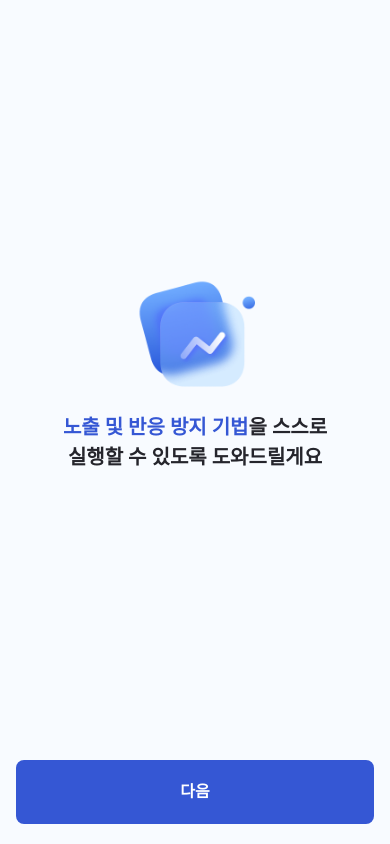
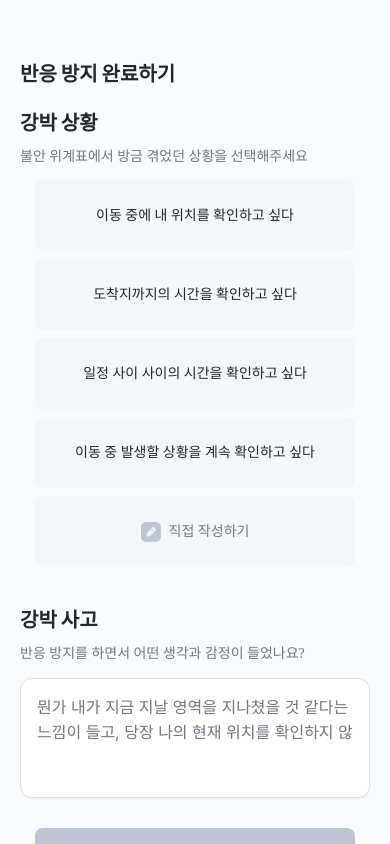
Before and after one commit to mindit-selfcbt/mindit-FE, a React Native app: screen /exitresponseprevention in a window 390 px wide. Built offline with nearby package versions, Linux system fonts and the light colour scheme; what react-native-sound would draw is missing.

Commit message:
Feat: Add ExitResponsePreventionScreen UI and logic

```diff
--- a/src/navigation/AppNavigator.tsx
+++ b/src/navigation/AppNavigator.tsx
@@ -12,6 +12,7 @@ import imaginereadyScreen from '../screens/imagine/imaginereadyScreen';
 import imaginalexposureScreen from '../screens/imagine/imaginalexposureScreen';
 import exposureScreen from '../screens/aiarexposure/exposureScreen';
 import responsepreventionScreen from '../screens/responseprevention/responsepreventionScreen';
+import exitresponsepreventionScreen from '../screens/responseprevention/exitresponsepreventionScreen';
 import recordcatalogScreen from '../screens/record/recordcatalogScreen';
 import recordScreen from '../screens/record/recordScreen';
 import cognitiveerrorScreen from '../screens/record/cognitiveerrorScreen';
@@ -88,6 +89,11 @@ const AppNavigator = () => {
           options={{ headerShown: false }}
         />
         <Stack.Screen
+          name="exitresponseprevention"
+          component={exitresponsepreventionScreen}
+          options={{ headerShown: false }}
+        />
+        <Stack.Screen
           name="recordcatalog"
           component={recordcatalogScreen}
           options={{ headerShown: false }}
--- a/src/screens/responseprevention/exitresponsepreventionScreen.tsx
+++ b/src/screens/responseprevention/exitresponsepreventionScreen.tsx
@@ -1,198 +1,335 @@
-import React from 'react';
-import { View, Text, TouchableOpacity, StyleSheet } from 'react-native';
+import React, { useState } from 'react';
+import {
+  View,
+  Text,
+  TouchableOpacity,
+  StyleSheet,
+  ScrollView,
+  TextInput,
+  KeyboardAvoidingView,
+  Platform,
+  Image,
+} from 'react-native';
 
-export default function CognitiveErrorScreen() {
+const editIcon = require('../../assets/img/responseprevention/editImg.png');
+
+const COLORS = {
+  BG_LIGHT: '#F8FBFF',
+  BG_BUTTON: '#3557D4',
+  TEXT_DARK: '#25252C',
+  TEXT_GRAY: '#717780',
+  TEXT_WHITE: '#FFFFFF',
+  BG_BUTTON_LIGHT: '#F3F7FB',
+  BORDER_GRAY: '#E0E0E0',
+  BORDER_BLUE_LIGHT: '#E8F1FF',
+  TEXT_BLUE: '#3856C1',
+  PLACEHOLDER: '#BDC5D3',
+};
+
+export default function ExitResponsePreventionScreen() {
+  const [selectedSituation, setSelectedSituation] = useState('');
+  const [customSituation, setCustomSituation] = useState('');
+  const [obsessiveThought, setObsessiveThought] = useState('');
+
+  const situationOptions = [
+    '이동 중에 내 위치를 확인하고 싶다',
+    '도착지까지의 시간을 확인하고 싶다',
+    '일정 사이 사이의 시간을 확인하고 싶다',
+    '이동 중 발생할 상황을 계속 확인하고 싶다',
+  ];
+
+  const handleSelectSituation = situation => {
+    setSelectedSituation(situation);
+    if (situation !== '직접 작성하기') {
+      setCustomSituation('');
+    }
+  };
+
+  const isCompleteButtonActive =
+    (!!selectedSituation && selectedSituation !== '직접 작성하기') ||
+    (selectedSituation === '직접 작성하기' &&
+      customSituation.trim() !== '' &&
+      obsessiveThought.trim() !== '');
+
   return (
-    <View style={styles.outerContainer}>
-      <View style={styles.container}>
-        {/* 강박 상황 */}
-        <View style={styles.situationBox}>
-          <Text style={styles.infoLabel}>강박 상황</Text>
-          <Text style={styles.infoText}>
-            지하철 손잡이를 잡고 손이 오염된 것 같다고 생각한다
-          </Text>
+    <KeyboardAvoidingView
+      style={styles.outerContainer}
+      behavior={Platform.OS === 'ios' ? 'padding' : 'height'}
+      keyboardVerticalOffset={0}
+    >
+      <ScrollView
+        style={styles.scrollView}
+        contentContainerStyle={styles.contentContainer}
+        showsVerticalScrollIndicator={false}
+      >
+        <View style={styles.header}>
+          <Text style={styles.headerTitle}>반응 방지 완료하기</Text>
         </View>
 
-        {/* 침투사고 */}
         <View style={styles.section}>
-          <Text style={styles.sectionTitle}>침투사고</Text>
-          <View style={styles.contentBox}>
-            <Text style={styles.contentText}>
-              당장 손을 씻지 않으면 병에 걸릴 것 같다는 생각이 든다
-            </Text>
+          <Text style={styles.sectionTitle}>강박 상황</Text>
+          <Text style={styles.sectionSubtitle}>
+            불안 위계표에서 방금 겪었던 상황을 선택해주세요
+          </Text>
+          {situationOptions.map(situation => (
+            <TouchableOpacity
+              key={situation}
+              style={[
+                styles.situationButton,
+                selectedSituation === situation && styles.situationButtonActive,
+              ]}
+              onPress={() => handleSelectSituation(situation)}
+              activeOpacity={0.8}
+            >
+              <Text
+                style={[
+                  styles.situationButtonText,
+                  selectedSituation === situation &&
+                    styles.situationButtonTextActive,
+                ]}
+              >
+                {situation}
+              </Text>
+            </TouchableOpacity>
+          ))}
+
+          <TouchableOpacity
+            style={[
+              styles.situationButton,
+              styles.writeButton,
+              selectedSituation === '직접 작성하기' &&
+                styles.situationButtonActive,
+            ]}
+            onPress={() => handleSelectSituation('직접 작성하기')}
+            activeOpacity={0.8}
+          >
+            <View style={styles.writeButtonContent}>
+              <Image
+                source={editIcon}
+                style={styles.writeIcon}
+                resizeMode="contain"
+              />
+              <Text
+                style={[
+                  styles.writeButtonText,
+                  selectedSituation === '직접 작성하기' &&
+                    styles.situationButtonTextActive,
+                ]}
+              >
+                직접 작성하기
+              </Text>
+            </View>
+          </TouchableOpacity>
+
+          {selectedSituation === '직접 작성하기' && (
+            <TextInput
+              style={styles.customInput}
+              placeholder="강박 상황을 직접 입력하세요."
+              placeholderTextColor={COLORS.PLACEHOLDER}
+              value={customSituation}
+              onChangeText={setCustomSituation}
+              multiline
+            />
+          )}
+        </View>
+
+        <View style={styles.section}>
+          <Text style={styles.sectionTitle}>강박 사고</Text>
+          <Text style={styles.sectionSubtitle}>
+            반응 방지를 하면서 어떤 생각과 감정이 들었나요?
+          </Text>
+          <View style={styles.textBox}>
+            <TextInput
+              style={styles.textInput}
+              placeholder="뭔가 내가 지금 지날 영역을 지나쳤을 것 같다는 느낌이 들고, 당장 나의 현재 위치를 확인하지 않으면 늦을 것 같다는 생각이 든다."
+              placeholderTextColor={COLORS.TEXT_GRAY}
+              value={obsessiveThought}
+              onChangeText={setObsessiveThought}
+              multiline
+            />
           </View>
         </View>
 
-        {/* 그릇된 믿음 */}
-        <View style={styles.section}>
-          <Text style={styles.sectionTitle}>그릇된 믿음</Text>
-          <View style={styles.contentBox}>
-            <Text style={styles.contentText}>
-              손을 씻지 않으면 걱정하는 일이 벌어질 것이라는 믿음
-            </Text>
-          </View>
-        </View>
-
-        {/* 인지적 오류 */}
-        <View style={styles.section}>
-          <Text style={styles.sectionTitle}>인지적 오류</Text>
-          <View style={styles.contentBox}>
-            <Text style={styles.cogErrorTitle}>과잉 일반화{'\n'}</Text>
-            <Text style={styles.contentTextLeft}>
-              ‘한 번 병에 걸릴 수도 있다’는 가능성을 ‘항상 그럴 것이다’로
-              과도하게 일반화한다.{'\n\n'}
-            </Text>
-
-            <View style={styles.divider} />
-
-            <Text style={styles.cogErrorTitle}>재앙화{'\n'}</Text>
-            <Text style={styles.contentTextLeft}>
-              ‘손잡이를 잡는 행동’이 바로 병에 걸리는 심각한 결과로 이어질
-              것이라는 생각은 실제 증거나 정보 없이 미래를 단정하는 경향이다.
-              지금은 단지 그런 느낌이 들었을 뿐이지만, 마치 사실인 것처럼
-              느껴지게 한다.{'\n\n'}
-            </Text>
-
-            <View style={styles.divider} />
-
-            <Text style={styles.cogErrorTitle}>확률의 왜곡{'\n'}</Text>
-            <Text style={styles.contentTextLeft}>
-              병에 걸릴 가능성을 실제보다 높게 평가한다.
-            </Text>
-          </View>
-        </View>
-
-        {/* 현실적인 생각 */}
-        <View style={styles.section}>
-          <Text style={styles.sectionTitle}>현실적인 생각</Text>
-          <View style={styles.contentBox}>
-            <Text style={styles.contentText}>
-              손잡이를 만지면 불편한 느낌이 들 수는 있지만, 실제로 병에 걸릴
-              일은 거의 없다. 또한 그 불편함은 시간이 지나면서 사라지고, 나는
-              그걸 감당할 수 있다.
-            </Text>
-          </View>
-        </View>
-
-        {/* 버튼 */}
-        <TouchableOpacity style={styles.chatBtn}>
-          <Text style={styles.chatBtnLabel}>채팅 다시 보기</Text>
+        <TouchableOpacity
+          style={[
+            styles.completeButton,
+            isCompleteButtonActive
+              ? styles.completeButtonActive
+              : styles.completeButtonInactive,
+          ]}
+          onPress={() => console.log('반응 방지 완료')}
+          disabled={!isCompleteButtonActive}
+          activeOpacity={0.8}
+        >
+          <Text style={styles.completeButtonText}>반응 방지 완료하기</Text>
         </TouchableOpacity>
-      </View>
-    </View>
+      </ScrollView>
+    </KeyboardAvoidingView>
   );
 }
 
 const styles = StyleSheet.create({
   outerContainer: {
     flex: 1,
-    backgroundColor: '#F8FBFF',
+    backgroundColor: COLORS.BG_LIGHT,
+  },
+  scrollView: {
+    flex: 1,
+    backgroundColor: 'transparent',
+  },
+  contentContainer: {
+    paddingTop: 20,
+    paddingHorizontal: 20,
     alignItems: 'center',
+    paddingBottom: 40,
   },
-  container: {
-    flex: 1,
-    alignItems: 'center',
-    paddingTop: 20,
+  header: {
     width: '100%',
-    paddingHorizontal: 20,
+    marginBottom: 20,
+    marginTop: 40,
   },
-  situationBox: {
-    width: 320,
-    padding: 16,
-    borderRadius: 8,
-    backgroundColor: '#F8FBFF',
-    marginBottom: 28,
-    alignSelf: 'center',
-    shadowColor: '#9298A2',
-    shadowOffset: { width: 0, height: 4 },
-    shadowOpacity: 0.07,
-    shadowRadius: 12,
-    elevation: 4,
-  },
-  infoLabel: {
-    color: '#717780',
-    fontSize: 16,
-    fontWeight: '500',
-    marginBottom: 8,
-    fontFamily: 'Pretendard',
-    textAlign: 'left',
-  },
-  infoText: {
-    color: '#25252C',
-    fontSize: 14,
-    fontWeight: '500',
-    fontFamily: 'Pretendard',
-    textAlign: 'left',
+  headerTitle: {
+    color: COLORS.TEXT_DARK,
+    fontSize: 20,
+    fontWeight: '900',
+    lineHeight: 28,
   },
   section: {
-    width: 320,
-    marginBottom: 20,
-    alignItems: 'flex-start',
+    width: '100%',
+    marginBottom: 30,
   },
   sectionTitle: {
-    color: '#25252C',
+    color: COLORS.TEXT_DARK,
+    fontSize: 20,
+    fontWeight: '900',
+    lineHeight: 30,
+    marginBottom: 8,
+  },
+  headerSubTitle: {
+    color: COLORS.TEXT_GRAY,
     fontFamily: 'Pretendard',
-    fontSize: 18,
+    fontSize: 14,
+    fontWeight: '400',
+    lineHeight: 22.4,
+    marginTop: 5,
+  },
+  sectionSubtitle: {
+    color: COLORS.TEXT_GRAY,
+    fontFamily: 'Pretendard',
+    fontSize: 14,
+    fontWeight: '400',
+    lineHeight: 22.4,
+    marginBottom: 12,
+  },
+  situationButton: {
+    display: 'flex',
+    width: 320,
+    paddingVertical: 24,
+    paddingHorizontal: 20,
+    justifyContent: 'center',
+    alignItems: 'center',
+    gap: 10,
+    borderRadius: 8,
+    backgroundColor: COLORS.BG_BUTTON_LIGHT,
+    marginBottom: 8,
+    alignSelf: 'center',
+    borderWidth: 1,
+    borderColor: 'transparent',
+  },
+  situationButtonActive: {
+    borderColor: COLORS.BG_BUTTON,
+    backgroundColor: COLORS.BORDER_BLUE_LIGHT,
+  },
+  situationButtonText: {
+    color: COLORS.TEXT_DARK,
+    fontFamily: 'Pretendard',
+    fontSize: 14,
+    fontWeight: '400',
+    lineHeight: 14 * 1.5,
+    textAlign: 'center',
+  },
+  situationButtonTextActive: {
+    color: COLORS.BG_BUTTON,
     fontWeight: '700',
-    lineHeight: 22,
-    marginBottom: 12,
-    textAlign: 'left',
   },
-  contentBox: {
-    width: 320,
+  writeButton: {
+    backgroundColor: COLORS.BG_BUTTON_LIGHT,
+    borderColor: 'transparent',
+    borderWidth: 1,
+    alignSelf: 'center',
+  },
+  writeButtonContent: {
+    flexDirection: 'row',
+    alignItems: 'center',
+    justifyContent: 'center',
+  },
+  writeIcon: {
+    width: 20,
+    height: 20,
+    marginRight: 8,
+  },
+  writeButtonText: {
+    color: COLORS.TEXT_GRAY,
+    fontFamily: 'Pretendard',
+    fontSize: 14,
+    fontWeight: '400',
+    lineHeight: 14 * 1.5,
+  },
+  customInput: {
+    width: '100%',
+    minHeight: 80,
     padding: 16,
+    marginTop: 8,
     borderRadius: 8,
-    backgroundColor: '#F3F7FB',
+    backgroundColor: COLORS.TEXT_WHITE,
+    borderColor: COLORS.BORDER_GRAY,
+    borderWidth: 1,
+    fontSize: 16,
+    color: COLORS.TEXT_DARK,
+    textAlignVertical: 'top',
+    fontWeight: '400',
   },
-  contentText: {
-    color: '#25252C',
-    fontFamily: 'Pretendard',
+  textBox: {
+    width: '100%',
+    padding: 16,
+    borderRadius: 12,
+    backgroundColor: COLORS.TEXT_WHITE,
+    borderWidth: 1,
+    borderColor: COLORS.BORDER_GRAY,
+    minHeight: 120,
+    shadowColor: '#000',
+    shadowOffset: { width: 0, height: 1 },
+    shadowOpacity: 0.05,
+    shadowRadius: 2,
+    elevation: 2,
+  },
+  textInput: {
+    width: '100%',
     fontSize: 16,
+    color: COLORS.TEXT_DARK,
+    lineHeight: 25.6,
+    textAlignVertical: 'top',
+    padding: 0,
     fontWeight: '400',
-    lineHeight: 25.6,
-    textAlign: 'left',
   },
-  contentTextLeft: {
-    color: '#25252C',
-    fontFamily: 'Pretendard',
-    fontSize: 16,
-    fontWeight: '400',
-    lineHeight: 25.6,
-    textAlign: 'left',
-  },
-  cogErrorTitle: {
-    color: '#3557D4',
-    fontFamily: 'Pretendard',
-    fontSize: 16,
-    fontWeight: '700',
-    alignSelf: 'flex-start',
-    textAlign: 'left',
-  },
-  divider: {
-    width: '100%',
-    height: 0.5,
-    backgroundColor: '#BDC5D3',
-    alignSelf: 'center',
-    marginBottom: 16,
-  },
-  chatBtn: {
+  completeButton: {
     width: 320,
     height: 60,
     justifyContent: 'center',
     alignItems: 'center',
     borderRadius: 8,
-    borderWidth: 0.5,
-    borderColor: '#92A9FF',
-    backgroundColor: '#E8F1FF',
-    marginTop: 14,
-    marginBottom: 30,
+    alignSelf: 'center',
   },
-  chatBtnLabel: {
-    color: '#3856C1',
+  completeButtonActive: {
+    backgroundColor: COLORS.BG_BUTTON,
+  },
+  completeButtonInactive: {
+    backgroundColor: COLORS.PLACEHOLDER,
+  },
+  completeButtonText: {
+    color: COLORS.TEXT_WHITE,
     fontFamily: 'Pretendard',
-    fontSize: 16,
-    fontWeight: '800',
-    lineHeight: 24,
-    textAlign: 'center',
+    fontSize: 18,
+    fontWeight: '900',
   },
 });
--- a/src/screens/responseprevention/responsepreventionScreen.tsx
+++ b/src/screens/responseprevention/responsepreventionScreen.tsx
@@ -1,7 +1,7 @@
 import React, { useState, useEffect } from 'react';
 import { View, Text, StyleSheet, TouchableOpacity, Image } from 'react-native';
 import AnxietyStartModal from '../../components/anxietystartModal';
-import AnxietyExitModal from '../../components/anxietyexitModal'; // AnxietyExitModal import 확인
+import AnxietyExitModal from '../../components/anxietyexitModal';
 import PulsingCircleInteraction from '../../components/pulsingcircleInteraction';
 
 const exitIcon = require('../../assets/icon/exitIcon.png');
@@ -21,7 +21,6 @@ const ResponsePreventionScreen = ({ navigation }) => {
     setModalVisible(true);
   }, []);
 
-  // ✅ 2분(120초) 기준으로 수정된 메시지 타이밍
   useEffect(() => {
     let interval = null;
 
@@ -80,8 +79,7 @@ const ResponsePreventionScreen = ({ navigation }) => {
   const handleCompleteExit = () => {
     setExitModalVisible(false);
     setIsPulsing(false);
-    // ExitResponsePrevention 스크린으로 이동
-    navigation.replace('ExitResponsePrevention', {
+    navigation.replace('exitresponseprevention', {
       initialAnxiety: anxiety,
       secondsSpent: seconds,
     });
@@ -101,17 +99,12 @@ const ResponsePreventionScreen = ({ navigation }) => {
 
   const handlePressInCircle = () => {};
 
-  /**
-   * 사용자가 손을 떼면 호출되는 함수입니다.
-   * 진행 중이었다면 타이머를 멈추고 종료 모달을 띄웁니다.
-   */
   const handlePressOutCircle = () => {
-    // 💡 변경된 로직: isStarted 상태이고, 실제로 pulsing 중이었다면 타이머를 멈추고 모달을 띄웁니다.
     if (isStarted && isPulsing) {
-      setIsPulsing(false); // 타이머 정지 (useEffect에서 clearInterval 호출됨)
-      setExitModalVisible(true); // 종료 모달 표시
+      setIsPulsing(false);
+      setExitModalVisible(true);
     } else {
-      setIsPulsing(false); // 그 외의 경우 (시작 전 등), pulsing 상태만 false로 확실히 설정
+      setIsPulsing(false);
     }
   };
 
@@ -156,7 +149,6 @@ const ResponsePreventionScreen = ({ navigation }) => {
         </View>
       )}
 
-      {/* 시작 모달 */}
       <AnxietyStartModal
         visible={modalVisible}
         anxiety={anxiety}
@@ -165,12 +157,11 @@ const ResponsePreventionScreen = ({ navigation }) => {
         onClose={() => setModalVisible(false)}
       />
 
-      {/* 💡 종료 모달 */}
       <AnxietyExitModal
         visible={exitModalVisible}
         anxiety={anxiety}
         setAnxiety={setAnxiety}
-        onComplete={handleCompleteExit} // ✅ 완료 시 이동
+        onComplete={handleCompleteExit}
         onCancel={() => {
           setExitModalVisible(false);
         }}
```
Also changed, not shown: src/assets/img/responseprevention/editImg.png (added).
